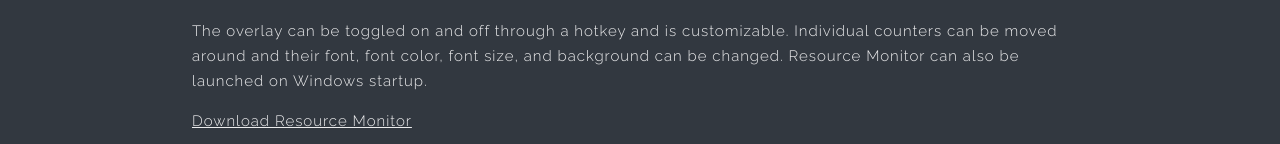
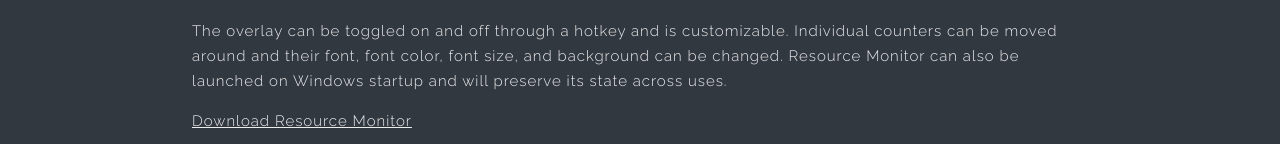
Before and after one commit to StayHydated/personal-site, a plain HTML site: page archive/ResourceMonitor.html in a window 1280 px wide. Shown: the part 636-780 px from the top of the page. Drawn offline with nearby package versions, Linux system fonts and the light colour scheme; a script that the page names is missing.

Commit message:
Add files via upload

```diff
--- a/archive/ResourceMonitor.html
+++ b/archive/ResourceMonitor.html
@@ -29,7 +29,7 @@
       </video>
       <p>The overlay can be toggled on and off through a hotkey and is customizable. Individual counters
          can be moved around and their font, font color, font size, and background can be changed.
-         Resource Monitor can also be launched on Windows startup.</p>
+         Resource Monitor can also be launched on Windows startup and will preserve its state across uses.</p>
       <p><a id="noStyle" href="Resource Monitor.zip">Download Resource Monitor</a></p>
       <p><a id="noStyle" href="https://github.com/StayHydated/Resource-Monitor">Github</a></p>
       <br>
```
